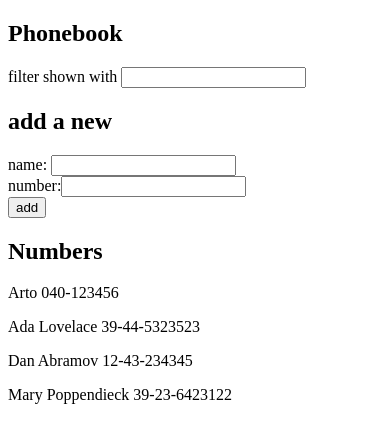
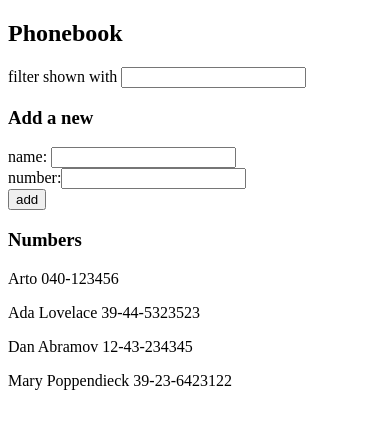
Before and after one commit to sehroz/Full-Stack-Open-2020, a React (Create React App) app in the folder part-2/phonebook/: page / in a window 390 px wide. Shown: the top 442 px of the page. Built offline with nearby package versions, Linux system fonts and the light colour scheme.

Commit message:
2.10: The Phonebook Step5

```diff
--- a/part-2/phonebook/src/App.js
+++ b/part-2/phonebook/src/App.js
@@ -1,5 +1,7 @@
 import React, { useState } from "react";
-
+import Filter from "./component/Filter";
+import PersonForm from "./component/PersonForm";
+import Persons from "./component/Persons";
 const App = () => {
   const [persons, setPersons] = useState([
     { name: "Arto", number: "040-123456" },
@@ -47,28 +49,21 @@ const App = () => {
   return (
     <div>
       <h2>Phonebook</h2>
-      <div>
-        filter shown with <input value={filterInput} onChange={handleFilter} />
-      </div>
-      <h2>add a new</h2>
-      <form onSubmit={addPerson}>
-        <div>
-          name: <input value={newName} onChange={handleInput} name="name" />
-        </div>
-        <div>
-          number:
-          <input value={newNumber} onChange={handleInput} name="number" />
-        </div>
-        <div>
-          <button type="submit">add</button>
-        </div>
-      </form>
-      <h2>Numbers</h2>
-      {list.map((person) => (
-        <p key={person.name}>
-          {person.name} {person.number}
-        </p>
-      ))}
+
+      <Filter filterInput={filterInput} handleFilter={handleFilter} />
+
+      <h3>Add a new</h3>
+
+      <PersonForm
+        newName={newName}
+        newNumber={newNumber}
+        handleInput={handleInput}
+        addPerson={addPerson}
+      />
+
+      <h3>Numbers</h3>
+
+      <Persons list={list} />
     </div>
   );
 };
--- /dev/null
+++ b/part-2/phonebook/src/component/Filter.js
@@ -0,0 +1,11 @@
+import React from "react";
+
+const Filter = ({ filterInput, handleFilter }) => {
+  return (
+    <div>
+      filter shown with <input value={filterInput} onChange={handleFilter} />
+    </div>
+  );
+};
+
+export default Filter;
--- /dev/null
+++ b/part-2/phonebook/src/component/PersonForm.js
@@ -0,0 +1,22 @@
+import React from "react";
+
+const PersonForm = ({ handleInput, newName, newNumber, addPerson }) => {
+  return (
+    <div>
+      <form onSubmit={addPerson}>
+        <div>
+          name: <input value={newName} onChange={handleInput} name="name" />
+        </div>
+        <div>
+          number:
+          <input value={newNumber} onChange={handleInput} name="number" />
+        </div>
+        <div>
+          <button type="submit">add</button>
+        </div>
+      </form>
+    </div>
+  );
+};
+
+export default PersonForm;
--- /dev/null
+++ b/part-2/phonebook/src/component/Persons.js
@@ -0,0 +1,15 @@
+import React from "react";
+
+const Persons = ({ list }) => {
+  return (
+    <div>
+      {list.map((person) => (
+        <p key={person.name}>
+          {person.name} {person.number}
+        </p>
+      ))}
+    </div>
+  );
+};
+
+export default Persons;
```
